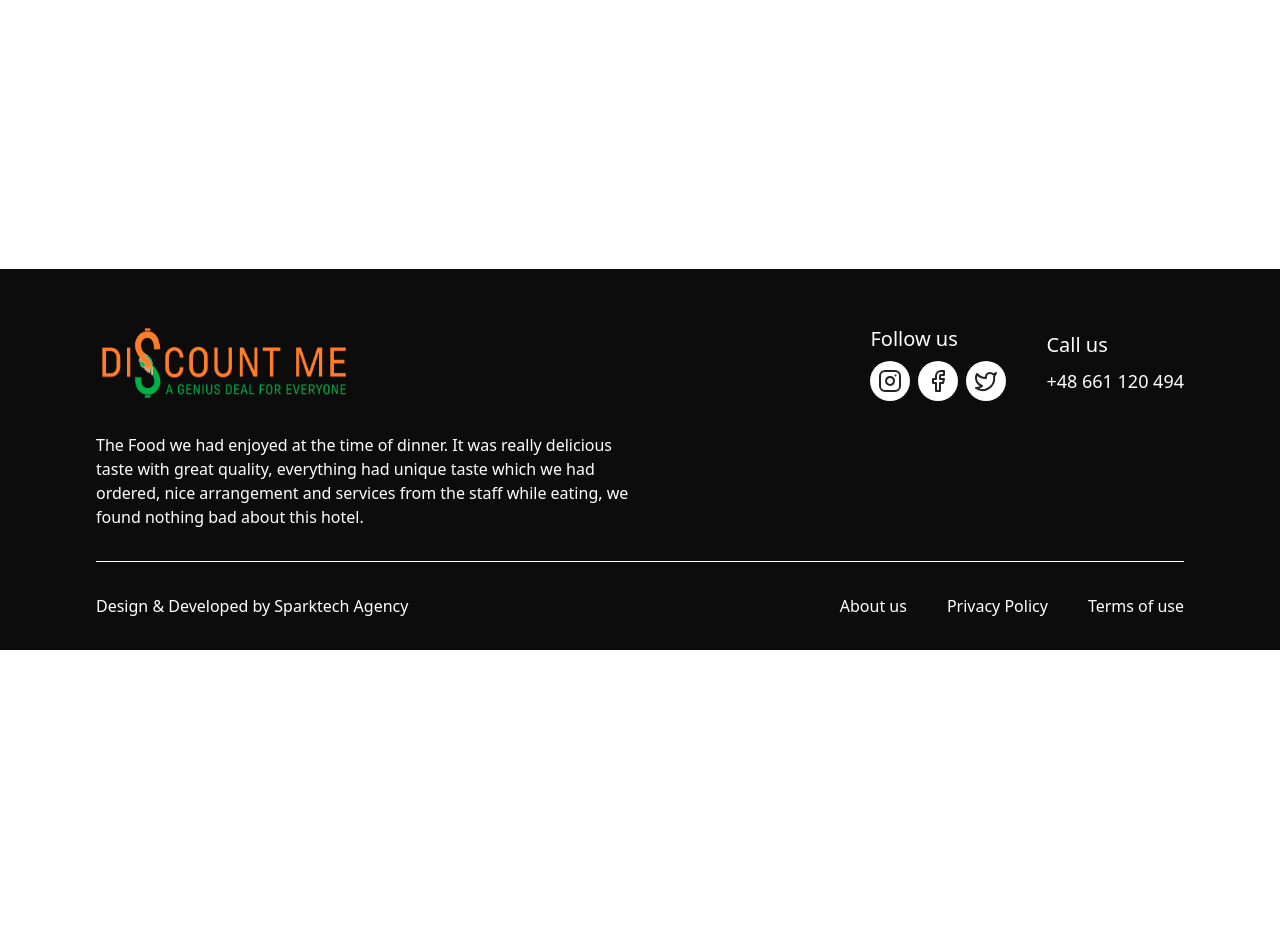
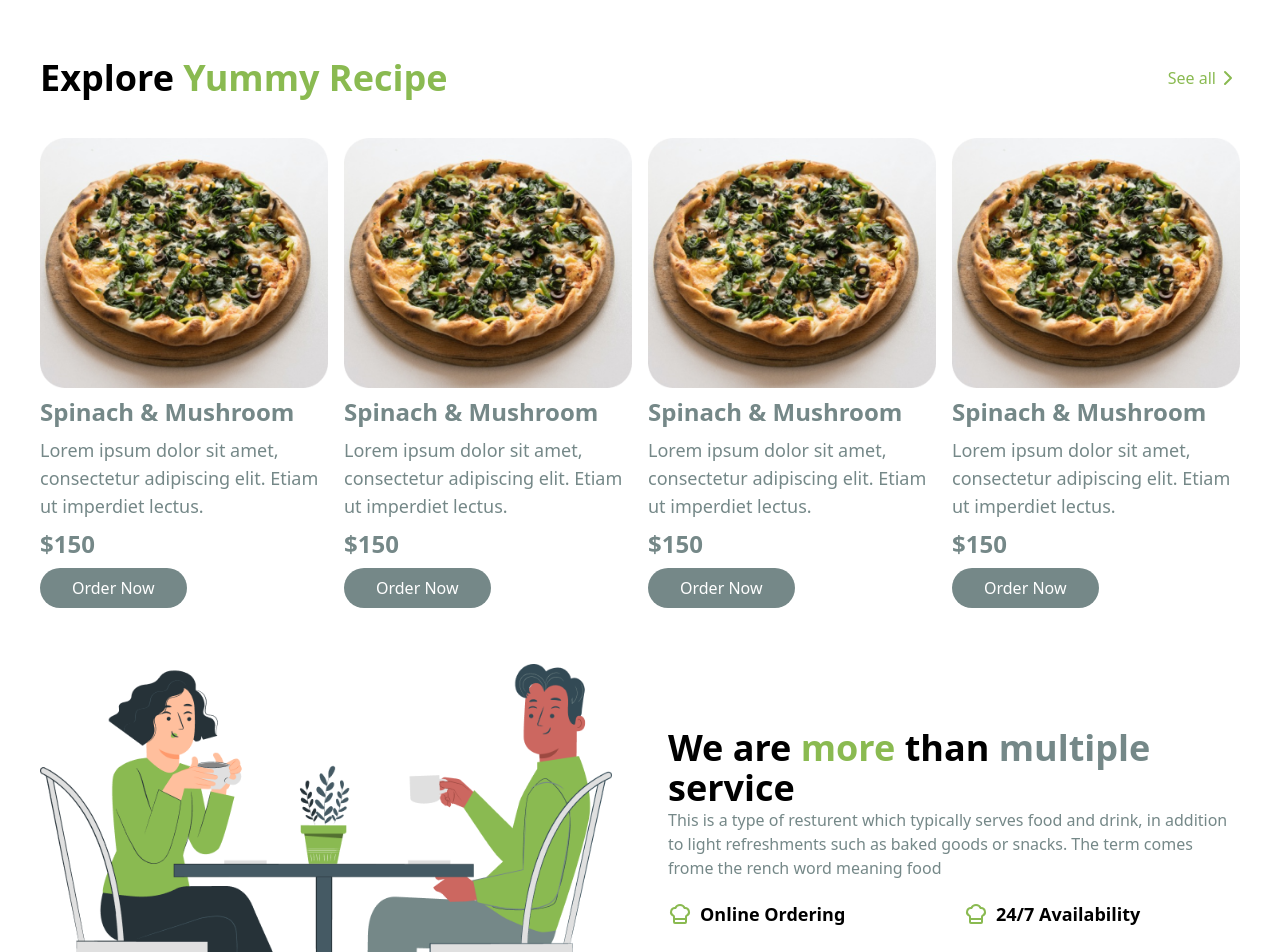
Before and after one commit to Mahamudurkhan10/resturent-booking, a React (Vite) app: page / in a window 1280 px wide. Shown: the part 580-1532 px from the top of the page. Before the commit the page ends 1230 px from the top, so only its background shows below. Built offline with nearby package versions, Linux system fonts and the light colour scheme.

Commit message:
:sparkles: foods section and foods page

```diff
--- /dev/null
+++ b/public/fack.json
@@ -0,0 +1,123 @@
+{
+    "foods": [
+        {
+            "id": 1,
+            "name": "Spinach & Mushroom",
+            "description": "Lorem ipsum dolor sit amet, consectetur adipiscing elit. Etiam ut imperdiet lectus.",
+            "price": 150,
+            "image": "/images/food.png"
+        },
+        {
+            "id": 2,
+            "name": "Spinach & Mushroom",
+            "description": "Lorem ipsum dolor sit amet, consectetur adipiscing elit. Etiam ut imperdiet lectus.",
+            "price": 150,
+            "image": "/images/food.png"
+        },
+        {
+            "id": 3,
+            "name": "Spinach & Mushroom",
+            "description": "Lorem ipsum dolor sit amet, consectetur adipiscing elit. Etiam ut imperdiet lectus.",
+            "price": 150,
+            "image": "/images/food.png"
+        },
+        {
+            "id": 4,
+            "name": "Spinach & Mushroom",
+            "description": "Lorem ipsum dolor sit amet, consectetur adipiscing elit. Etiam ut imperdiet lectus.",
+            "price": 150,
+            "image": "/images/food.png"
+        },
+        {
+            "id": 5,
+            "name": "Spinach & Mushroom",
+            "description": "Lorem ipsum dolor sit amet, consectetur adipiscing elit. Etiam ut imperdiet lectus.",
+            "price": 150,
+            "image": "/images/food.png"
+        },
+        {
+            "id": 6,
+            "name": "Spinach & Mushroom",
+            "description": "Lorem ipsum dolor sit amet, consectetur adipiscing elit. Etiam ut imperdiet lectus.",
+            "price": 150,
+            "image": "/images/food.png"
+        },
+        {
+            "id": 7,
+            "name": "Spinach & Mushroom",
+            "description": "Lorem ipsum dolor sit amet, consectetur adipiscing elit. Etiam ut imperdiet lectus.",
+            "price": 150,
+            "image": "/images/food.png"
+        },
+        {
+            "id": 8,
+            "name": "Spinach & Mushroom",
+            "description": "Lorem ipsum dolor sit amet, consectetur adipiscing elit. Etiam ut imperdiet lectus.",
+            "price": 150,
+            "image": "/images/food.png"
+        },
+        {
+            "id": 9,
+            "name": "Spinach & Mushroom",
+            "description": "Lorem ipsum dolor sit amet, consectetur adipiscing elit. Etiam ut imperdiet lectus.",
+            "price": 150,
+            "image": "/images/food.png"
+        },
+        {
+            "id": 10,
+            "name": "Spinach & Mushroom",
+            "description": "Lorem ipsum dolor sit amet, consectetur adipiscing elit. Etiam ut imperdiet lectus.",
+            "price": 150,
+            "image": "/images/food.png"
+        },
+        {
+            "id": 11,
+            "name": "Spinach & Mushroom",
+            "description": "Lorem ipsum dolor sit amet, consectetur adipiscing elit. Etiam ut imperdiet lectus.",
+            "price": 150,
+            "image": "/images/food.png"
+        },
+        {
+            "id": 12,
+            "name": "Spinach & Mushroom",
+            "description": "Lorem ipsum dolor sit amet, consectetur adipiscing elit. Etiam ut imperdiet lectus.",
+            "price": 150,
+            "image": "/images/food.png"
+        },
+        {
+            "id": 13,
+            "name": "Spinach & Mushroom",
+            "description": "Lorem ipsum dolor sit amet, consectetur adipiscing elit. Etiam ut imperdiet lectus.",
+            "price": 150,
+            "image": "/images/food.png"
+        },
+        {
+            "id": 14,
+            "name": "Spinach & Mushroom",
+            "description": "Lorem ipsum dolor sit amet, consectetur adipiscing elit. Etiam ut imperdiet lectus.",
+            "price": 150,
+            "image": "/images/food.png"
+        },
+        {
+            "id": 15,
+            "name": "Spinach & Mushroom",
+            "description": "Lorem ipsum dolor sit amet, consectetur adipiscing elit. Etiam ut imperdiet lectus.",
+            "price": 150,
+            "image": "/images/food.png"
+        },
+        {
+            "id": 16,
+            "name": "Spinach & Mushroom",
+            "description": "Lorem ipsum dolor sit amet, consectetur adipiscing elit. Etiam ut imperdiet lectus.",
+            "price": 150,
+            "image": "/images/food.png"
+        },
+        {
+            "id": 17,
+            "name": "Spinach & Mushroom",
+            "description": "Lorem ipsum dolor sit amet, consectetur adipiscing elit. Etiam ut imperdiet lectus.",
+            "price": 150,
+            "image": "/images/food.png"
+        }
+    ]
+}
--- /dev/null
+++ b/src/components/shared/ExploreHeading.jsx
@@ -0,0 +1,7 @@
+import React from 'react'
+
+export default function ExploreHeading() {
+  return (
+    <h2 className='text-4xl font-semibold'>Explore <span className='text-primary'>Yummy Recipe</span></h2>
+  )
+}
--- /dev/null
+++ b/src/components/shared/FoodCard.jsx
@@ -0,0 +1,15 @@
+import React from 'react'
+
+export default function FoodCard({item}) {
+  return (
+    <div className=''>
+        <img src={item.image} alt="" />
+        <div className='space-y-2 mt-2'>
+            <h2 className='text-2xl text-secondary font-semibold'>{item.name}</h2>
+            <p className='text-secondary text-lg'>{item.description}</p>
+            <h2 className='text-2xl font-semibold text-secondary'>${item.price}</h2>
+            <button className='bg-secondary px-8 py-2 text-white rounded-full'>Order Now</button>
+        </div>
+    </div>
+  )
+}
--- /dev/null
+++ b/src/components/ui/Home/Recipes.jsx
@@ -0,0 +1,40 @@
+import { ChevronRight } from 'lucide-react'
+import React, { useEffect, useState } from 'react'
+import { Link, useNavigate } from 'react-router-dom'
+import FoodCard from '../../shared/FoodCard'
+import ExploreHeading from '../../shared/ExploreHeading';
+
+export default function Recipes() {
+    const [foods,setFoods] = useState([]);
+    const navigate = useNavigate()
+
+    useEffect(()=>{
+       const getFoods = async () =>{
+            const res = await fetch("./fack.json");
+            const data = await res.json();
+
+            setFoods(data.foods)
+       }
+       getFoods();
+    },[])
+
+    // fetch("./fack.json")
+    // .then(res => res.json())
+    // .then(data => console.log(data.foods))
+  return (
+    <div className='my-10'>
+        <div className='flex items-center justify-between'>
+            <ExploreHeading />
+            <button onClick={() => navigate("/foods")} className='flex items-center text-primary hover:text-secondary duration-200'>
+                See all
+                <ChevronRight />
+            </button>
+        </div>
+        <div className='grid grid-cols-4 gap-4 mt-10'>
+            {
+                foods.slice(0,4).map((item,index)=> <FoodCard key={item.id} item={item}  />)
+            }
+        </div>
+    </div>
+  )
+}
--- /dev/null
+++ b/src/components/ui/Home/Services.jsx
@@ -0,0 +1,51 @@
+import React from 'react'
+import image from '../../../assets/who-we.png'
+import { ChefHat } from 'lucide-react'
+
+export default function Services() {
+    const items = [
+        {
+            icon: <ChefHat />,
+            title:"Online Ordering"
+        },
+        {
+            icon: <ChefHat />,
+            title:"24/7 Availability"
+        },
+        {
+            icon: <ChefHat />,
+            title:"Advanced Reservations"
+        },
+        {
+            icon: <ChefHat />,
+            title:"Curated Dining Spaces"
+        },
+        {
+            icon: <ChefHat />,
+            title:"Top Chefs"
+        },
+        {
+            icon: <ChefHat />,
+            title:"Immaculate Kitchens"
+        },
+    ]
+  return (
+    <div className='grid grid-cols-2 gap-14 items-center my-14'>
+      <div>
+        <img src={image} alt="" />
+      </div>
+      <div>
+        <h2 className='text-4xl font-bold'>We are <span className='text-primary'>more</span> than <span className='text-secondary'>multiple</span> service</h2>
+        <p className='text-secondary'>This is a type of resturent which typically serves food and drink, in addition to light refreshments such as baked goods or snacks. The term comes frome the rench word meaning food</p>
+        <div className='grid grid-cols-2 gap-5 mt-5'>
+            {
+                items.map((item,index) => <div key={index} className='flex items-center gap-2'>
+                    <span className='text-primary'>{item.icon}</span>
+                    <h2 className='text-lg font-semibold'>{item.title}</h2>
+                </div>)
+            }
+        </div>
+      </div>
+    </div>
+  )
+}
--- a/src/pages/main/Foods.jsx
+++ b/src/pages/main/Foods.jsx
@@ -1,9 +1,35 @@
-import React from 'react'
+import React, { useEffect, useState } from 'react'
+import FoodCard from '../../components/shared/FoodCard';
+import ExploreHeading from '../../components/shared/ExploreHeading';
+import { Search } from 'lucide-react';
 
 export default function Foods() {
+  const [foods,setFoods] = useState([])
+
+  useEffect(()=>{
+     const getFoods = async () =>{
+          const res = await fetch("./fack.json");
+          const data = await res.json();
+
+          setFoods(data.foods)
+     }
+     getFoods();
+  },[])
+
   return (
-    <div>
-      <h2>Foods</h2>
+    <div className='my-10'>
+      <div className='flex items-center justify-between gap-14 mt-10'>
+        <ExploreHeading />
+        <div className='border flex items-center w-1/3 p-1 rounded-full'>
+                <input type="text" className='outline-none px-2 w-full py-1 bg-transparent' name="" id="" placeholder='Search Food' />
+                <button className='bg-primary text-white w-10 h-10 flex items-center justify-center rounded-full'><Search /></button>
+            </div>
+      </div>
+      <div className='grid grid-cols-4 gap-4 mt-10'>
+            {
+                foods.map((item,index)=> <FoodCard key={item.id} item={item}  />)
+            }
+        </div>
     </div>
   )
 }
--- a/src/pages/main/Home.jsx
+++ b/src/pages/main/Home.jsx
@@ -1,10 +1,14 @@
 import React from 'react'
 import HeroSection from '../../components/ui/Home/HeroSection'
+import Recipes from '../../components/ui/Home/Recipes'
+import Services from '../../components/ui/Home/Services'
 
 export default function Home() {
   return (
     <div>
         <HeroSection />
+        <Recipes />
+        <Services />
     </div>
   )
 }
--- a/tailwind.config.js
+++ b/tailwind.config.js
@@ -17,7 +17,7 @@ export default {
     container: {
       center: true,
       screens: {
-        "2xl": "1100px"
+        "2xl": "1200px"
       }
     }
   },
```
